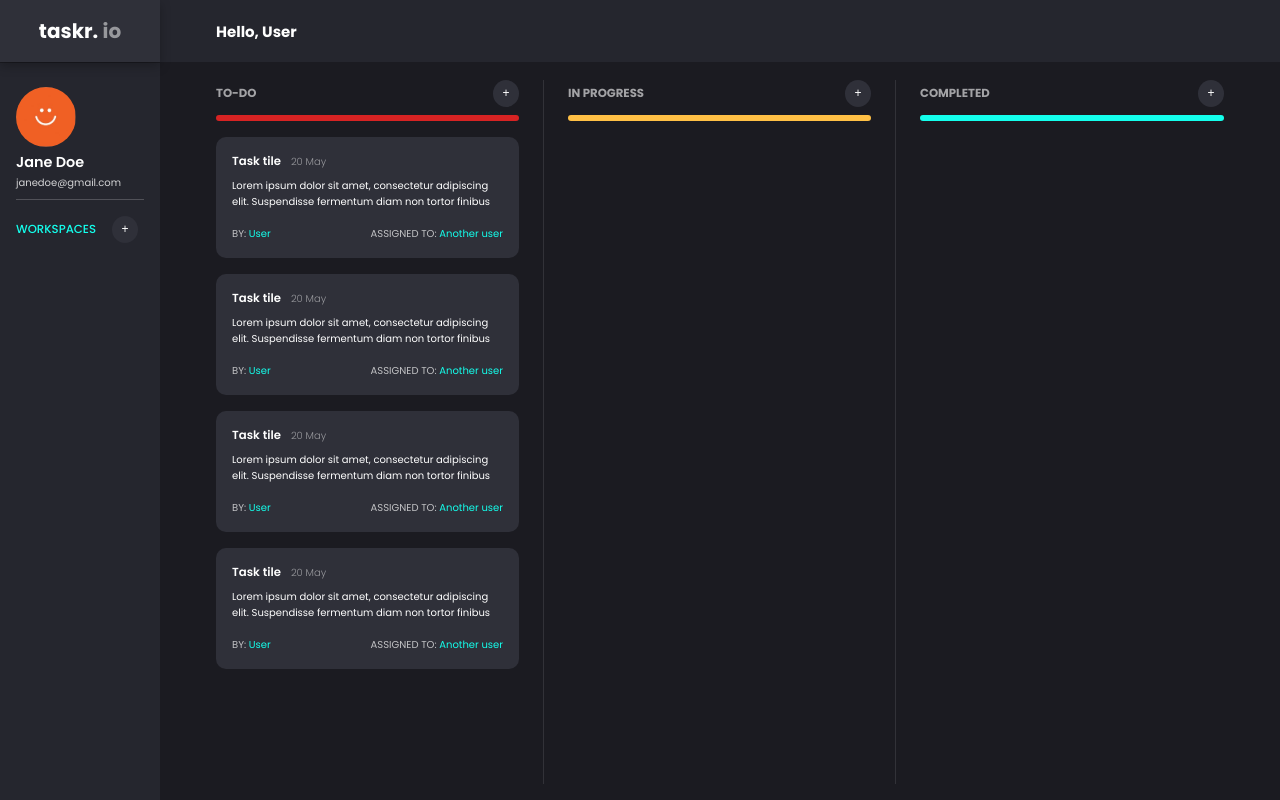
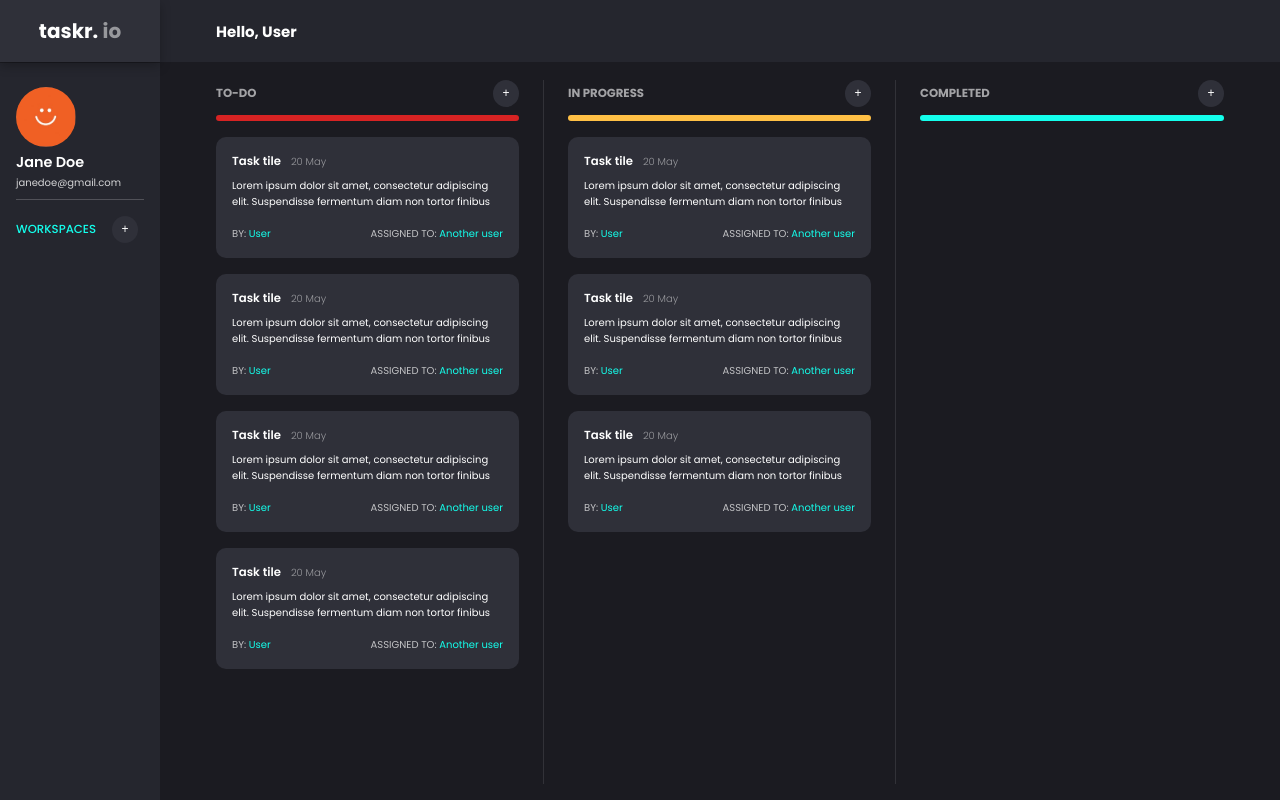
Before and after one commit to Team-Cepheus/taskr.io, a React (Create React App) app in the folder frontend/: page /board in a window 1280 px wide. Built offline with nearby package versions, Linux system fonts and the light colour scheme.

Commit message:
Add user object in /login, init redux in frontend

```diff
--- a/frontend/src/components/AddTaskForm.jsx
+++ b/frontend/src/components/AddTaskForm.jsx
@@ -20,6 +20,7 @@ const AddTaskForm = () => {
                 className="form-modal"
                 overlayClassName="Overlay"
                 isOpen={isOpen}
+                closeTimeoutMS={500}
                 shouldCloseOnOverlayClick={true}
                 onRequestClose={toggleModal}
                 aria={{
--- a/frontend/src/components/BoardPage/InProgressColumn.jsx
+++ b/frontend/src/components/BoardPage/InProgressColumn.jsx
@@ -1,5 +1,7 @@
 import React from 'react';
 import AddTaskForm from '../AddTaskForm';
+import { Droppable } from 'react-beautiful-dnd';
+import TaskCard from './TaskCard';
 
 const InProgressColumn = (props) => {
     return (
@@ -9,9 +11,20 @@ const InProgressColumn = (props) => {
                 <AddTaskForm/>
             </div>
             <div className="rule inprog"></div>
-            <div className="tasks">
-                {props.children}
-            </div>
+            <Droppable droppableId="todo">
+                {(provided) => (
+                        <div
+                            className="tasks"
+                            {...provided.droppableProps}
+                            ref={provided.innerRef}
+                        >
+                            <TaskCard id={5} />
+                            <TaskCard id={6} />
+                            <TaskCard id={7} />
+                            {provided.placeholder}
+                        </div>
+                )}
+            </Droppable>
         </div>
      );
 }
--- a/frontend/src/styles/ModalForm.css
+++ b/frontend/src/styles/ModalForm.css
@@ -8,6 +8,7 @@
     display: flex;
     align-items: center;
     justify-content: center;
+
   }
 
 .form-modal {
@@ -48,3 +49,17 @@
     background-color: #D72323;
     padding: 0.5rem 0.75rem;
 }
+
+/* --------MODAL ANIMATION------- */
+.ReactModal__Overlay {
+    opacity: 0;
+    transition: all 100ms ease-in;
+  }
+
+  .ReactModal__Overlay--after-open {
+    opacity: 1;
+  }
+
+  .ReactModal__Overlay--before-close {
+    opacity: 0;
+  }
```
Also changed, not shown: frontend/src/redux/authReducer.jsx (added, +17 -0 lines), 1 other file (tests, documents, lock files or other folders).
